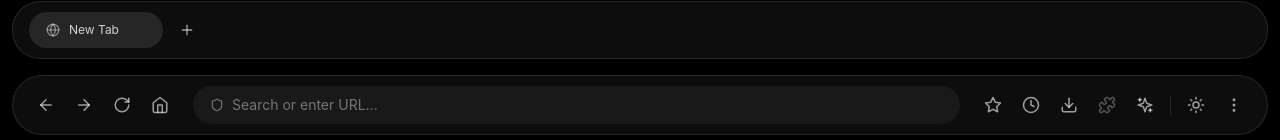
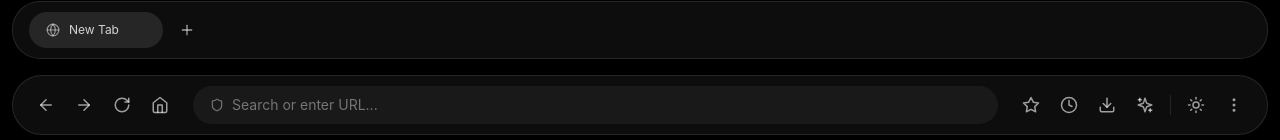
Before and after one commit to zakisheriff/One-Browser, a React (Vite) app in the folder renderer/: page / in a window 1280 px wide. Shown: the part 657-797 px from the top of the page. Built offline with nearby package versions, Linux system fonts and the light colour scheme.

Commit message:
Removed Extension

```diff
--- a/renderer/src/components/Toolbar.jsx
+++ b/renderer/src/components/Toolbar.jsx
@@ -1,7 +1,7 @@
 import React, { useState, useEffect, useRef, memo, useCallback, forwardRef, useImperativeHandle } from 'react';
 import {
     ArrowLeft, ArrowRight, RotateCw, X as StopIcon, Home, Star, Download,
-    Clock, Puzzle, Sparkles, Sun, Moon, Shield, MoreVertical, Settings, Info, Eye, EyeOff, Search, Trash2
+    Clock, Sparkles, Sun, Moon, Shield, MoreVertical, Settings, Info, Eye, EyeOff, Search, Trash2
 } from 'lucide-react';
 import { useTheme } from '../context/ThemeContext';
 import { useSettings } from '../context/SettingsContext';
@@ -574,15 +574,6 @@ const Toolbar = memo(forwardRef(function Toolbar({ url, onNavigate, onGoBack, on
                     )}
                 </div>
 
-                <button
-                    className={btnClass}
-                    title="Extensions (Not Available)"
-                    disabled
-                    style={{ opacity: 0.5, cursor: 'not-allowed' }}
-                >
-                    <Puzzle size={18} />
-                </button>
-
                 {/* AI */}
                 <div className="relative">
                     <button onClick={() => togglePopover('ai')} className={activeBtnClass('ai')} title="AI Assistant">
```
